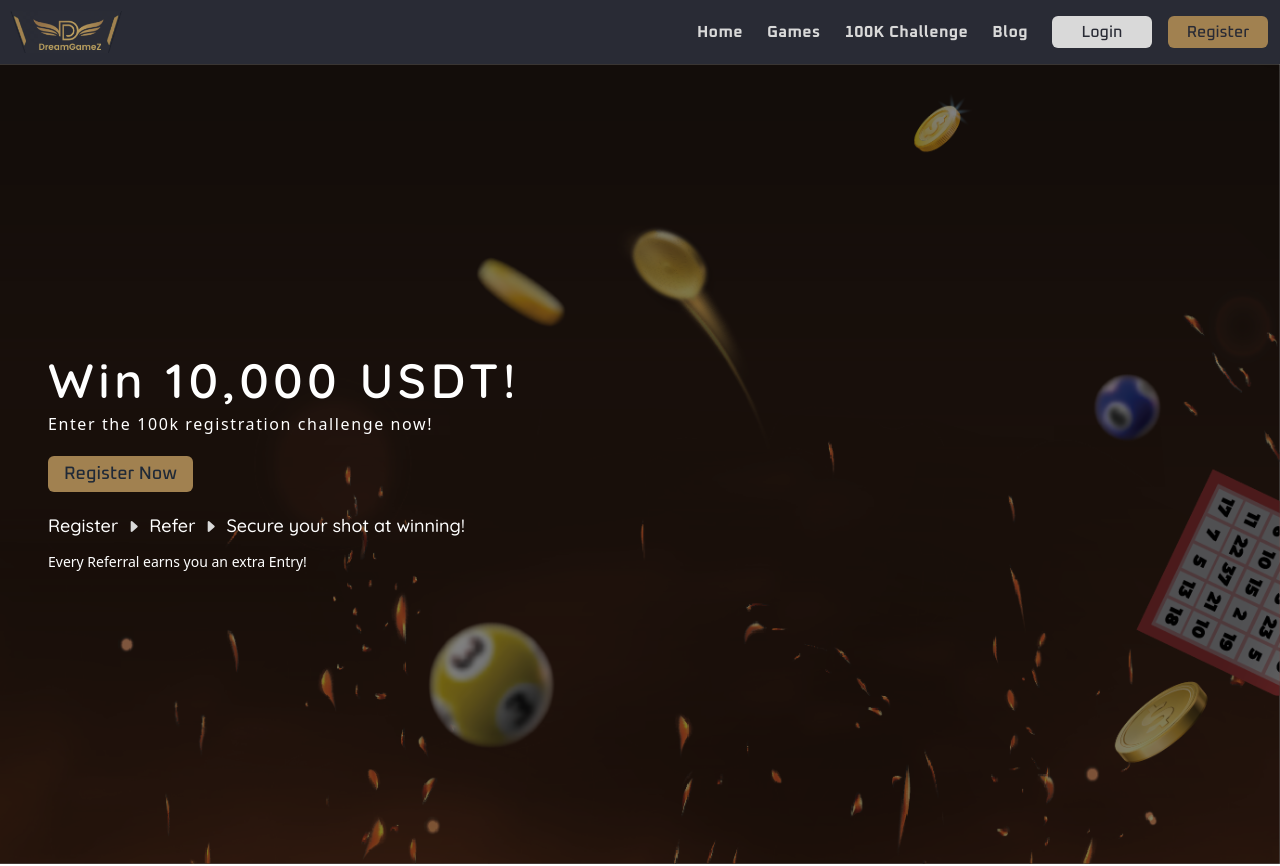
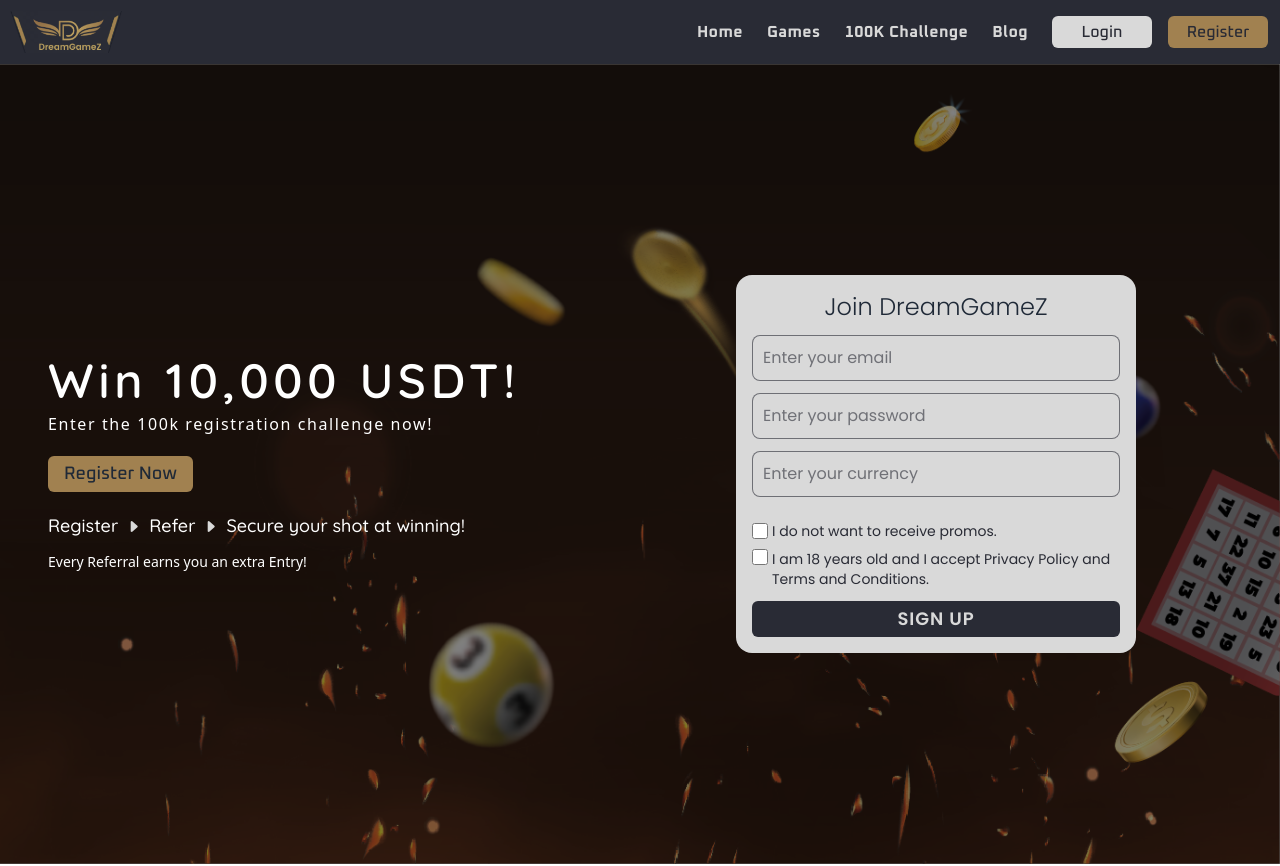
Before and after one commit to Ankan002/dream-gamez, a Next.js app: page / in a window 1280 px wide. Shown: the top 866 px of the page. Built offline with nearby package versions, Linux system fonts and the light colour scheme.

Commit message:
feat: :sparkles: add sign up form

```diff
--- a/components/common/index.ts
+++ b/components/common/index.ts
@@ -1,2 +1,3 @@
 export * from "./navbar";
 export * from "./footer";
+export * from "./sign-up-form";
--- /dev/null
+++ b/components/common/sign-up-form/hook.ts
@@ -0,0 +1,34 @@
+import { useEffect, useState } from "react";
+
+export const useSignUpForm = () => {
+	const [name, setName] = useState<string>("");
+	const [password, setPassword] = useState<string>("");
+	const [currency, setCurrency] = useState<string>("");
+
+	const [promoConsent, setPromoConsent] = useState<boolean>(false);
+	const [termsConsent, setTermsConsent] = useState<boolean>(false);
+
+	const handleTextChange =
+		(setState: React.Dispatch<React.SetStateAction<string>>) =>
+		(e: React.ChangeEvent<HTMLInputElement>) => {
+			setState(e.target.value);
+		};
+
+	const toggleCheckbox =
+		(setState: React.Dispatch<React.SetStateAction<boolean>>) => () => {
+			setState((prev) => !prev);
+		};
+
+	return {
+		name,
+		password,
+		currency,
+		promoConsent,
+		termsConsent,
+		onNameChange: handleTextChange(setName),
+		onPasswordChange: handleTextChange(setPassword),
+		onCurrencyChange: handleTextChange(setCurrency),
+		onTogglePromoConsent: toggleCheckbox(setPromoConsent),
+		onToggleTermsConsent: toggleCheckbox(setTermsConsent),
+	};
+};
--- /dev/null
+++ b/components/common/sign-up-form/index.ts
@@ -0,0 +1 @@
+export { default as SignUpForm } from "./sign-up-form";
--- /dev/null
+++ b/components/common/sign-up-form/sign-up-form.tsx
@@ -0,0 +1,78 @@
+"use client";
+
+import { useSignUpForm } from "./hook";
+
+const SignUpForm = () => {
+	const {
+		name,
+		password,
+		currency,
+		promoConsent,
+		termsConsent,
+		onNameChange,
+		onPasswordChange,
+		onCurrencyChange,
+		onTogglePromoConsent,
+		onToggleTermsConsent,
+	} = useSignUpForm();
+
+	return (
+		<div className="w-full md:max-w-[400px] bg-primary-gray p-4 rounded-2xl flex flex-col items-center justify-center">
+			<h1 className="text-2xl font-poppins font-light text-center">
+				Join DreamGameZ
+			</h1>
+
+			<input
+				className="w-full mt-3 p-2.5 font-poppins rounded-lg bg-primary-gray border border-primary-dark/60 focus:outline-none placeholder:text-primary-dark/60 text-primary-dark"
+				placeholder="Enter your email"
+				value={name}
+				onChange={onNameChange}
+			/>
+
+			<input
+				className="w-full mt-3 p-2.5 font-poppins rounded-lg bg-primary-gray border border-primary-dark/60 focus:outline-none placeholder:text-primary-dark/60 text-primary-dark"
+				placeholder="Enter your password"
+				value={password}
+				onChange={onPasswordChange}
+			/>
+
+			<input
+				className="w-full mt-3 p-2.5 font-poppins rounded-lg bg-primary-gray border border-primary-dark/60 focus:outline-none placeholder:text-primary-dark/60 text-primary-dark"
+				placeholder="Enter your currency"
+				value={currency}
+				onChange={onCurrencyChange}
+			/>
+
+			<div className="w-full flex items-center mt-6">
+				<input
+					type="checkbox"
+					className="w-4 h-4 bg-primary-gray rounded-md"
+					checked={promoConsent}
+					onChange={onTogglePromoConsent}
+				/>
+				<p className="ml-1 text-sm text-primary-dark font-poppins">
+					I do not want to receive promos.
+				</p>
+			</div>
+
+			<div className="w-full flex items-start mt-2">
+				<input
+					type="checkbox"
+					className="w-4 h-4 bg-primary-gray rounded-md"
+					checked={termsConsent}
+					onChange={onToggleTermsConsent}
+				/>
+				<p className="flex-1 ml-1 text-sm text-primary-dark font-poppins break-words">
+					I am 18 years old and I accept Privacy Policy and Terms and
+					Conditions.
+				</p>
+			</div>
+
+			<button className="w-full flex items-center justify-center py-1 px-3 bg-primary-dark text-primary-gray text-center mt-3 rounded-md font-poppins tracking-wider font-semibold text-lg">
+				SIGN UP
+			</button>
+		</div>
+	);
+};
+
+export default SignUpForm;
--- a/components/home/hero/hero.tsx
+++ b/components/home/hero/hero.tsx
@@ -2,6 +2,7 @@ import Link from "next/link";
 import { TaglineText } from "../elements";
 import { FlowStep } from "../elements/flow-step";
 import { BsCaretRightFill } from "react-icons/bs";
+import { SignUpForm } from "@/components/common";
 
 const Hero = () => {
 	return (
@@ -38,6 +39,10 @@ const Hero = () => {
 					className="text-sm mt-3 tracking-normal"
 				/>
 			</div>
+
+			<div className="md:flex-1 md:mt-0 mt-4 w-full flex flex-col items-center justify-center">
+				<SignUpForm />
+			</div>
 		</div>
 	);
 };
```
